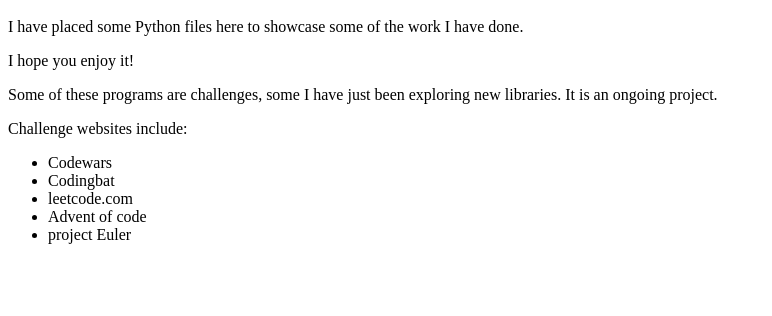
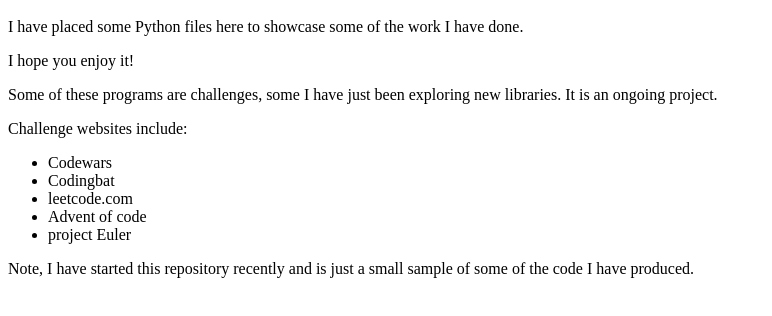
Before and after one commit to avbaker/e2e-Showcase, a plain HTML site: page Index.html in a window 1280 px wide. Shown: the part 48-364 px from the top of the page, without its empty margins (0-772 px from the left). Drawn offline with Linux system fonts and the light colour scheme.

Commit message:
5th commit

```diff
--- a/Index.html
+++ b/Index.html
@@ -16,6 +16,8 @@
     <li>Advent of code</li>
     <li>project Euler</li>
 </ul>
+
+<p> Note, I have started this repository recently and is just a small sample of some of the code I have produced.</p>
 </body>
 </head>
 </html>
```
